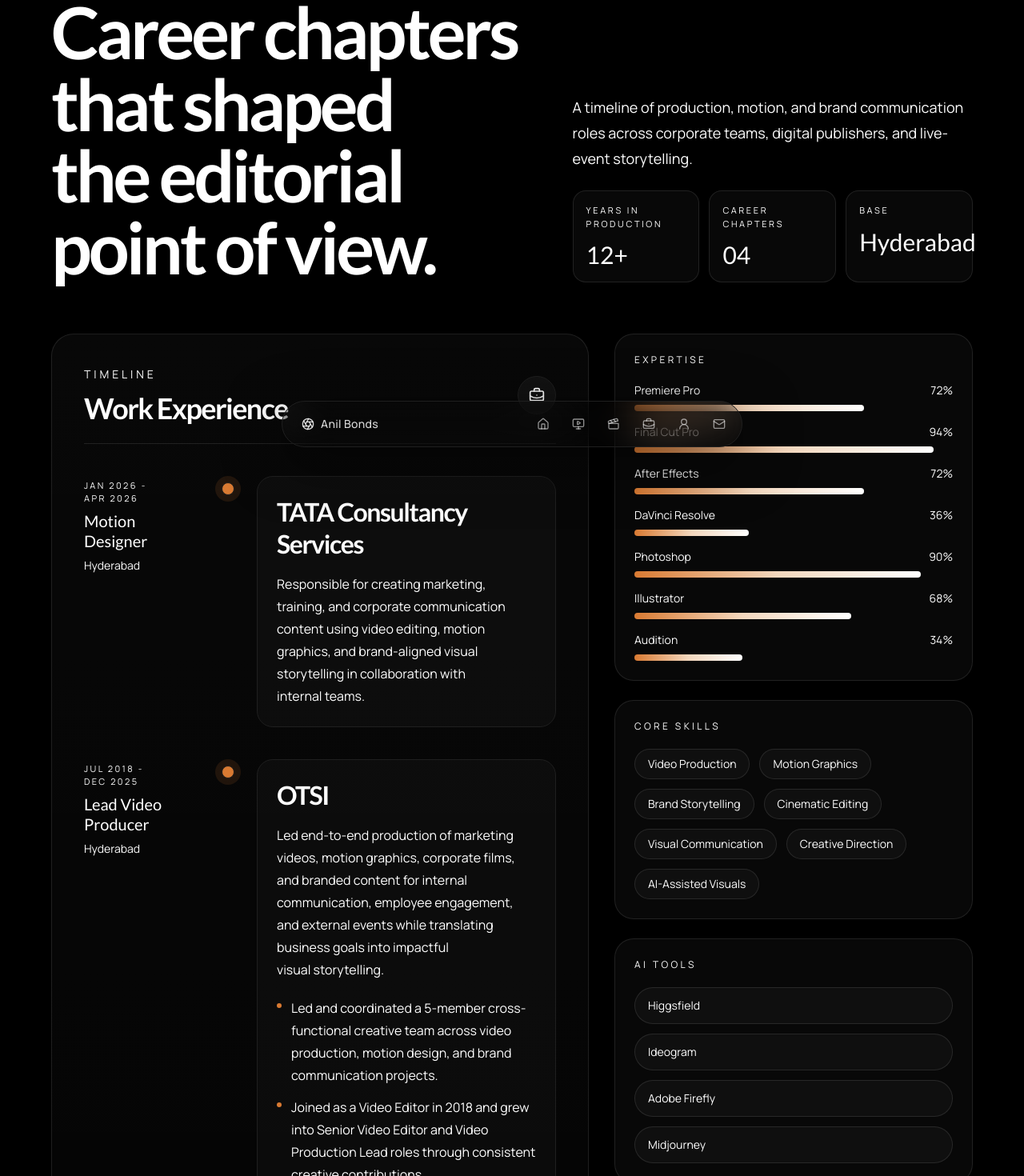
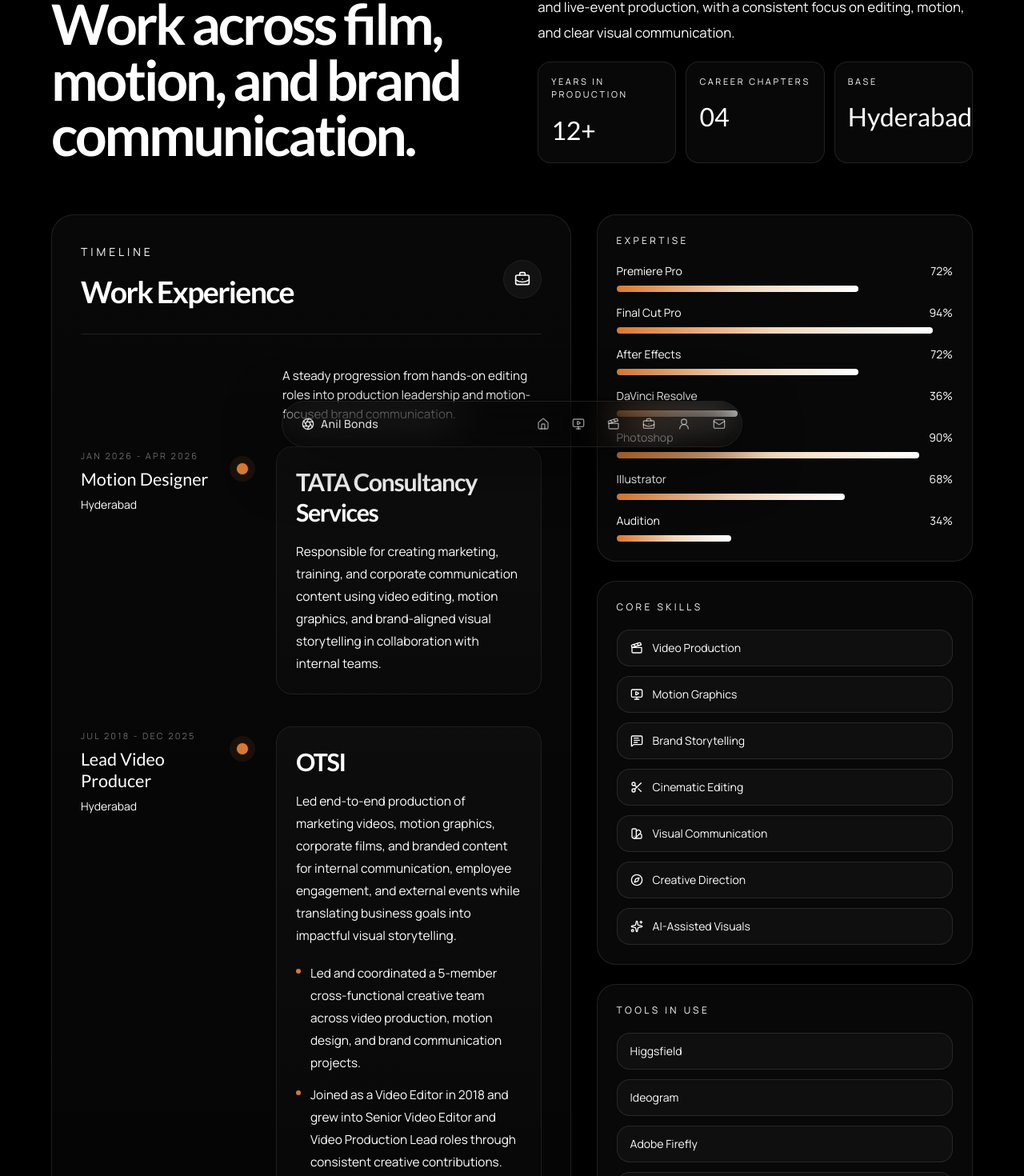
Before and after one commit to praweenga/Anilpapu, a Next.js app: page /works in a window 1280 px wide. Shown: the part 217-1687 px from the top of the page at 80% size. Built offline with nearby package versions, Linux system fonts and the light colour scheme; no server answers.

Commit message:
Refine works page timeline design

```diff
--- a/src/app/works/page.tsx
+++ b/src/app/works/page.tsx
@@ -1,7 +1,18 @@
 "use client";
 
 import type { ReactNode } from "react";
-import { ArrowLeft, ArrowUpRight, BriefcaseBusiness } from "lucide-react";
+import {
+  ArrowLeft,
+  ArrowUpRight,
+  BriefcaseBusiness,
+  Clapperboard,
+  Compass,
+  MessageSquareText,
+  MonitorPlay,
+  Scissors,
+  Sparkles,
+  SwatchBook,
+} from "lucide-react";
 import Link from "next/link";
 import SmoothScroll from "@/components/SmoothScroll";
 import { aiTools, careerTimeline, coreSkills, expertiseMeters } from "@/lib/career";
@@ -25,16 +36,16 @@ export default function WorksPage() {
               <div className="hidden h-px flex-1 bg-gradient-to-r from-white/0 via-white/12 to-white/0 md:block" />
             </div>
 
-            <div className="mt-10 grid gap-10 lg:grid-cols-[1.1fr_0.9fr] lg:items-end">
+            <div className="mt-10 grid gap-10 lg:grid-cols-[0.95fr_1.05fr] lg:items-end">
               <div>
                 <p className="text-sm uppercase tracking-[0.34em] text-white/38">Works</p>
-                <h1 className="mt-5 max-w-5xl font-display text-5xl leading-[0.92] md:text-7xl lg:text-[5.6rem]">
-                  Career chapters that shaped the editorial point of view.
+                <h1 className="mt-5 max-w-4xl font-display text-4xl leading-[0.94] md:text-6xl lg:text-[4.35rem]">
+                  Work across film, motion, and brand communication.
                 </h1>
               </div>
-              <div className="space-y-6">
-                <p className="max-w-2xl text-base leading-7 text-white/64 md:text-lg md:leading-8">
-                  A timeline of production, motion, and brand communication roles across corporate teams, digital publishers, and live-event storytelling.
+              <div className="space-y-5 lg:pl-10">
+                <p className="max-w-2xl text-base leading-7 text-white/64 md:text-[1.05rem] md:leading-8">
+                  A practical timeline of roles across corporate teams, digital publishers, and live-event production, with a consistent focus on editing, motion, and clear visual communication.
                 </p>
                 <div className="grid gap-3 sm:grid-cols-3">
                   <Metric label="Years in production" value="12+" />
@@ -47,43 +58,59 @@ export default function WorksPage() {
         </section>
 
         <section className="px-5 pb-24 md:px-10 lg:px-16">
-          <div className="mx-auto grid max-w-7xl gap-8 xl:grid-cols-[1.2fr_0.8fr]">
-            <div className="rounded-[1.75rem] border border-white/10 bg-[linear-gradient(180deg,rgba(255,255,255,0.03),rgba(255,255,255,0.01))] p-6 md:p-8 lg:p-10">
+          <div className="mx-auto grid max-w-7xl gap-8 xl:grid-cols-[1.16fr_0.84fr]">
+            <div className="rounded-[1.75rem] border border-white/10 bg-[linear-gradient(180deg,rgba(255,255,255,0.03),rgba(255,255,255,0.01))] p-6 md:p-8 lg:p-9">
               <div className="flex items-center justify-between gap-6 border-b border-white/10 pb-6">
                 <div>
                   <p className="text-sm uppercase tracking-[0.28em] text-white/38">Timeline</p>
-                  <h2 className="mt-3 font-display text-3xl md:text-4xl">Work Experience</h2>
+                  <h2 className="mt-3 font-display text-[2rem] md:text-[2.35rem]">Work Experience</h2>
                 </div>
                 <div className="hidden h-12 w-12 rounded-full border border-white/12 bg-white/[0.04] md:grid md:place-items-center">
                   <BriefcaseBusiness className="h-5 w-5 text-white/72" />
                 </div>
               </div>
 
-              <div className="relative mt-10">
-                <div className="absolute bottom-4 left-[7.2rem] top-4 hidden w-px bg-gradient-to-b from-white/0 via-white/18 to-white/0 md:block lg:left-[10.25rem]" />
+              <div className="mt-10 space-y-7">
+                <div className="grid gap-6 md:grid-cols-[8.5rem_2.5rem_minmax(0,1fr)] lg:grid-cols-[10rem_2.75rem_minmax(0,1fr)]">
+                  <div />
+                  <div className="hidden md:block" />
+                  <p className="max-w-2xl text-sm leading-6 text-white/54 md:text-[0.95rem]">
+                    A steady progression from hands-on editing roles into production leadership and motion-focused brand communication.
+                  </p>
+                </div>
                 <div className="space-y-10">
-                  {careerTimeline.map((entry) => (
-                    <article key={`${entry.company}-${entry.period}`} className="grid gap-5 md:grid-cols-[6.25rem_1.5rem_minmax(0,1fr)] lg:grid-cols-[9rem_2rem_minmax(0,1fr)]">
+                  {careerTimeline.map((entry, index) => (
+                    <article
+                      key={`${entry.company}-${entry.period}`}
+                      className="grid gap-5 md:grid-cols-[8.5rem_2.5rem_minmax(0,1fr)] lg:grid-cols-[10rem_2.75rem_minmax(0,1fr)]"
+                    >
                       <div className="space-y-2 pt-1">
-                        <p className="text-xs uppercase tracking-[0.22em] text-white/42 md:text-[11px]">{entry.period}</p>
+                        <p className="text-xs uppercase tracking-[0.2em] text-white/40 md:text-[11px]">{entry.period}</p>
                         <div>
-                          <p className="font-display text-xl leading-tight">{entry.role}</p>
-                          <p className="mt-2 text-sm text-white/46">{entry.location}</p>
+                          <p className="font-display text-lg leading-tight md:text-[1.35rem]">{entry.role}</p>
+                          <p className="mt-2 text-sm text-white/42">{entry.location}</p>
                         </div>
                       </div>
 
-                      <div className="relative hidden md:flex md:justify-center">
-                        <span className="relative top-2 h-4 w-4 rounded-full border border-white/12 bg-[#d97a32] shadow-[0_0_0_8px_rgba(217,122,50,0.12)]" />
+                      <div className="relative hidden md:block">
+                        <span
+                          className={[
+                            "absolute left-1/2 w-px -translate-x-1/2 bg-white/14",
+                            index === 0 ? "top-5 bottom-0" : index === careerTimeline.length - 1 ? "top-0 bottom-8" : "inset-y-0",
+                          ].join(" ")}
+                        />
+                        <span className="absolute left-1/2 top-5 h-4 w-4 -translate-x-1/2 rounded-full bg-[#d97a32]/22 animate-ping" />
+                        <span className="absolute left-1/2 top-5 h-4 w-4 -translate-x-1/2 rounded-full border border-white/12 bg-[#d97a32] shadow-[0_0_0_8px_rgba(217,122,50,0.09)]" />
                       </div>
 
-                      <div className="rounded-[1.25rem] border border-white/8 bg-white/[0.025] p-5 md:p-6">
-                        <h3 className="font-display text-2xl leading-tight md:text-[2rem]">{entry.company}</h3>
-                        <p className="mt-4 text-base leading-7 text-white/66">{entry.summary}</p>
+                      <div className="rounded-[1.25rem] border border-white/8 bg-[linear-gradient(180deg,rgba(255,255,255,0.028),rgba(255,255,255,0.012))] p-5 md:p-6">
+                        <h3 className="font-display text-[1.6rem] leading-tight md:text-[1.9rem]">{entry.company}</h3>
+                        <p className="mt-4 text-[0.97rem] leading-7 text-white/66">{entry.summary}</p>
                         {entry.bullets?.length ? (
-                          <ul className="mt-5 space-y-3 text-sm leading-6 text-white/58 md:text-base md:leading-7">
+                          <ul className="mt-5 space-y-3 text-sm leading-6 text-white/58 md:text-[0.96rem] md:leading-7">
                             {entry.bullets.map((bullet) => (
                               <li key={bullet} className="flex gap-3">
-                                <span className="mt-2 h-1.5 w-1.5 shrink-0 rounded-full bg-[#d97a32]" />
+                                <span className="mt-2 h-1.5 w-1.5 shrink-0 rounded-full bg-[#d97a32] animate-pulse" />
                                 <span>{bullet}</span>
                               </li>
                             ))}
@@ -115,22 +142,23 @@ export default function WorksPage() {
 
               <div className="grid gap-6 md:grid-cols-2 xl:grid-cols-1">
                 <Panel title="Core Skills">
-                  <div className="flex flex-wrap gap-3">
+                  <div className="grid gap-3">
                     {coreSkills.map((skill) => (
-                      <span
+                      <div
                         key={skill}
-                        className="rounded-full border border-white/10 bg-white/[0.03] px-4 py-2 text-sm text-white/66"
+                        className="flex items-center gap-3 rounded-2xl border border-white/10 bg-white/[0.03] px-4 py-3 text-sm text-white/66"
                       >
-                        {skill}
-                      </span>
+                        <SkillIcon label={skill} />
+                        <span>{skill}</span>
+                      </div>
                     ))}
                   </div>
                 </Panel>
 
-                <Panel title="AI Tools">
+                <Panel title="Tools In Use">
                   <div className="grid gap-3">
                     {aiTools.map((tool) => (
-                      <div key={tool} className="rounded-full border border-white/10 bg-white/[0.03] px-4 py-3 text-sm text-white/66">
+                      <div key={tool} className="rounded-2xl border border-white/10 bg-white/[0.03] px-4 py-3 text-sm text-white/66">
                         {tool}
                       </div>
                     ))}
@@ -138,9 +166,9 @@ export default function WorksPage() {
                 </Panel>
               </div>
 
-              <div className="rounded-[1.5rem] border border-[#d97a32]/18 bg-[linear-gradient(135deg,rgba(217,122,50,0.16),rgba(255,255,255,0.03))] p-6">
+              <div className="rounded-[1.5rem] border border-[#d97a32]/18 bg-[linear-gradient(135deg,rgba(217,122,50,0.15),rgba(255,255,255,0.03))] p-6">
                 <p className="text-xs uppercase tracking-[0.28em] text-white/44">Portfolio link</p>
-                <h3 className="mt-3 font-display text-2xl">See how that experience shows up in the work.</h3>
+                <h3 className="mt-3 font-display text-[1.8rem] leading-tight">See how that experience shows up in the work.</h3>
                 <p className="mt-3 text-sm leading-6 text-white/62">
                   Jump back into the motion showcase and case studies to connect the timeline with the finished visual output.
                 </p>
@@ -164,7 +192,7 @@ function Metric({ label, value }: { label: string; value: string }) {
   return (
     <div className="rounded-2xl border border-white/10 bg-white/[0.03] p-4">
       <p className="text-[11px] uppercase tracking-[0.24em] text-white/38">{label}</p>
-      <p className="mt-3 font-display text-3xl">{value}</p>
+      <p className="mt-3 font-display text-[2rem]">{value}</p>
     </div>
   );
 }
@@ -177,3 +205,26 @@ function Panel({ title, children }: { title: string; children: ReactNode }) {
     </section>
   );
 }
+
+function SkillIcon({ label }: { label: string }) {
+  const iconClass = "h-4 w-4 text-white/52";
+
+  switch (label) {
+    case "Video Production":
+      return <Clapperboard className={iconClass} />;
+    case "Motion Graphics":
+      return <MonitorPlay className={iconClass} />;
+    case "Brand Storytelling":
+      return <MessageSquareText className={iconClass} />;
+    case "Cinematic Editing":
+      return <Scissors className={iconClass} />;
+    case "Visual Communication":
+      return <SwatchBook className={iconClass} />;
+    case "Creative Direction":
+      return <Compass className={iconClass} />;
+    case "AI-Assisted Visuals":
+      return <Sparkles className={iconClass} />;
+    default:
+      return null;
+  }
+}
```
